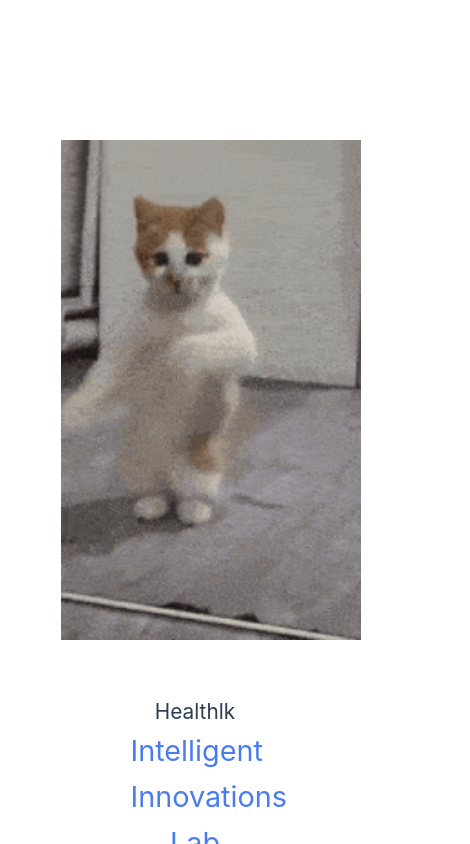
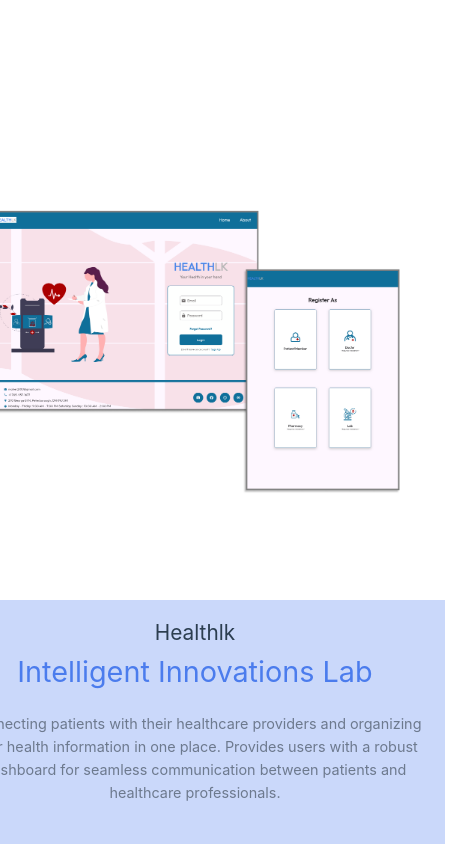
Before and after one commit to BallenAlain/Portfolio, a Vue app: page / in a window 390 px wide. Shown: the part 920-1764 px from the top of the page, 470 px wide, since content can reach past the window. Built offline with nearby package versions, Linux system fonts and the light colour scheme.

Commit message:
healthlk img, card content background, general responsiveness

```diff
--- a/src/components/ExperienceCard.vue
+++ b/src/components/ExperienceCard.vue
@@ -60,7 +60,7 @@
 <template>
     <div class="card" v-motion-fade-visible>
         <div class="card-content" v-motion-slide-visible-top :duration="500" :delay="100">
-            <h3>{{ product }}</h3>
+            <h3 class="product">{{ product }}</h3>
             <h1 class="company">{{ company }}</h1>
             <p class="details">{{ productDetails }}</p>
             <br>
@@ -76,21 +76,25 @@
                 </router-link></a>
 
         </div>
-        <div class="image" v-motion-slide-visible-left :duration="500" :delay="200">
-            <img :src=imagePath height="500" width="300">
+        <div class="order" v-motion-slide-visible-left :duration="500" :delay="200">
+            <img class="image" :src=imagePath height="500" width="500">
         </div>
     </div>
 </template>
 
 <style scoped>
+.product {
+    font-size: 1em;
+}
 
-.link{
+.link {
     text-decoration: none;
     color: white;
 }
+
 .card {
     display: flex;
-    flex-wrap: wrap;
+    flex-wrap: nowrap;
     justify-content: center;
     gap: 2rem;
     padding: 10rem 5%;
@@ -122,6 +126,9 @@
     max-width: 600px;
     padding: 2rem;
     text-align: left;
+    border-top-left-radius: 10%;
+    border-bottom-left-radius: 10%;
+    background-color: #4b7bed4b;
 }
 
 .card-content h1 {
@@ -179,12 +186,7 @@
     }
 
     .card-content {
-
-        max-width: 50%;
-        /* Take half the space */
-
         padding: 1rem;
-
     }
 
     .image {
@@ -206,11 +208,17 @@
     .card-content {
         text-align: center;
         padding: 1rem;
+        border-top-left-radius: 0%;
+        border-bottom-right-radius: 10%;
     }
 
     .image {
+        max-width: 500px;
+        max-height: 500px;
+    }
+
+    .order {
         order: -1;
-        max-width: 300px;
     }
 
     .skills-container {
--- a/src/data/work.json
+++ b/src/data/work.json
@@ -3,7 +3,7 @@
       "company": "Intelligent Innovations Lab",
       "product": "Healthlk",
       "productDetails": "Connecting patients with their healthcare providers and organizing their health information in one place. Provides users with a robust dashboard for seamless communication between patients and healthcare professionals.",
-      "imagePath": "src/assets/kitten-dance.gif",
+      "imagePath": "src/assets/healthlk.png",
       "skills": [
         {
           "id": 1,
```
Also changed, not shown: src/assets/healthlk.png (added).
